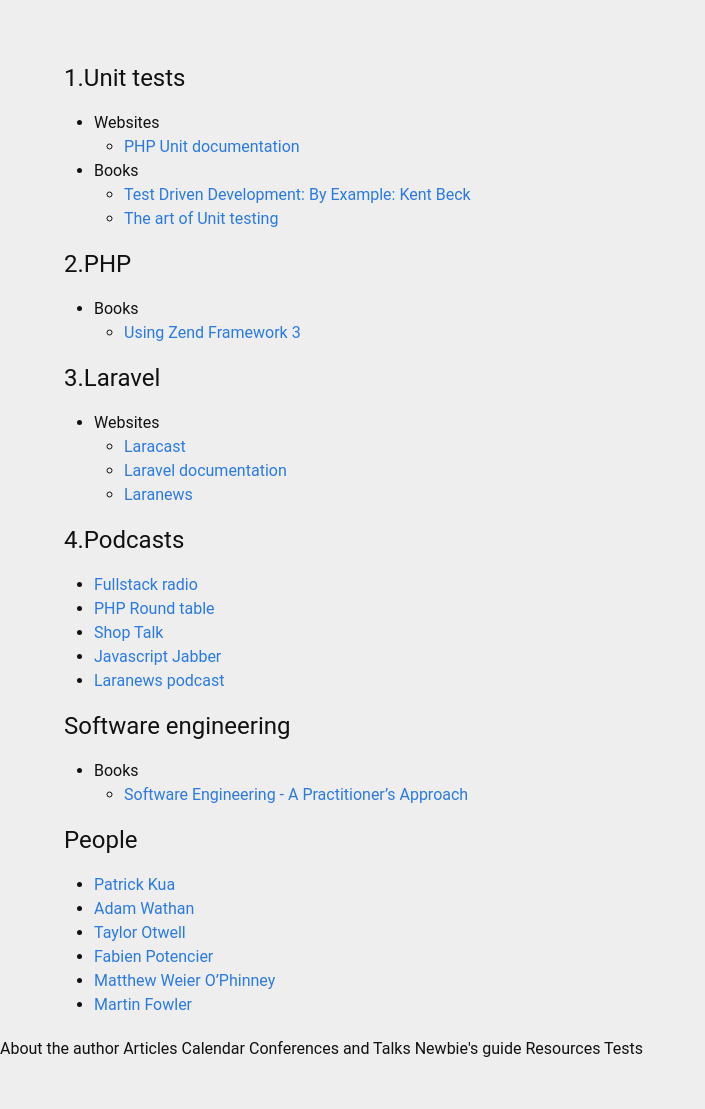
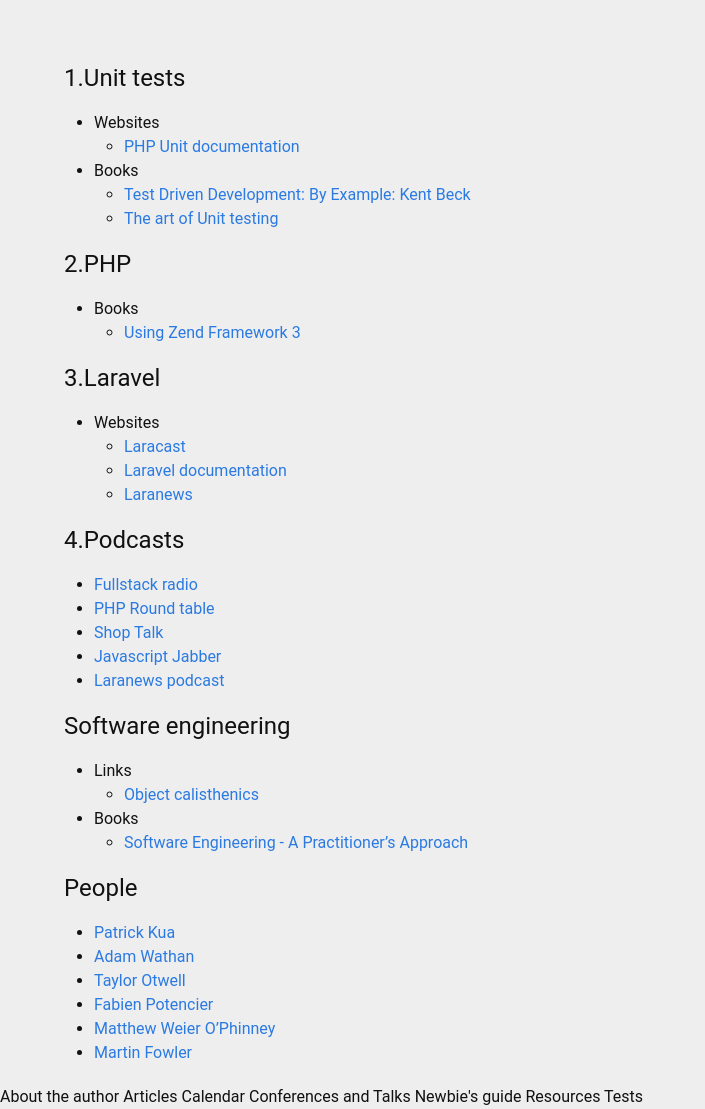
Before and after one commit to tiepdotme/marabesi.com, a Jekyll site: the page built from resources.md, in a window 1280 px wide. Shown: the whole page, without its empty margins (0-705 px from the left). Built offline with Jekyll 4.4.1, drawn with Linux system fonts in a browser that asks for light colours; comment, search, counter and statistics services are not loaded; before the commit the page ends 1061 px from its top, so only the background shows below that; part of the change alters nothing that is shown.

Commit message:
fix seo tags

```diff
--- a/resources.md
+++ b/resources.md
@@ -7,10 +7,15 @@ published: true
 status: published
 categories:
 - php
-tags: []
+tags:
+- resources,
+- php,
+- software,
+- laravel,
+- websites,
+- unit tests,
+- books
 author:
-  login: matheusmarabesi
-  email: matheus.marabesi@gmail.com
   display_name: Matheus Marabesi
   first_name: Matheus
   last_name: Marabesi
@@ -46,6 +51,8 @@ author:
 
 ## Software engineering
 
+* Links
+    - [Object calisthenics](http://williamdurand.fr/2013/06/03/object-calisthenics/)
 * Books
     - [Software Engineering - A Practitioner’s Approach](http://www.vumultan.com/Books/CS605-Software%20Engineering%20Practitioner%E2%80%99s%20Approach%20%20by%20Roger%20S.%20Pressman%20.pdf)
 
```
